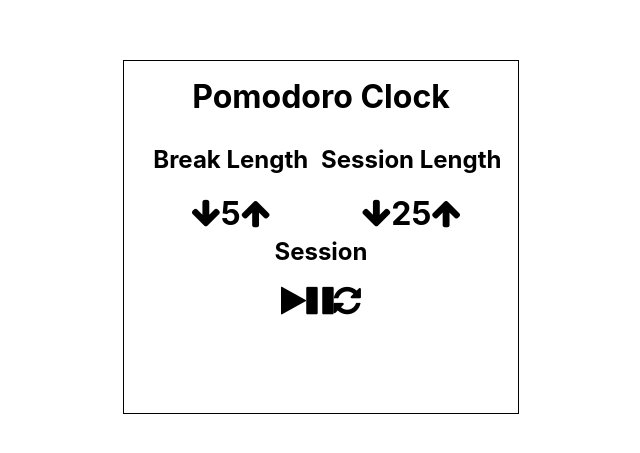
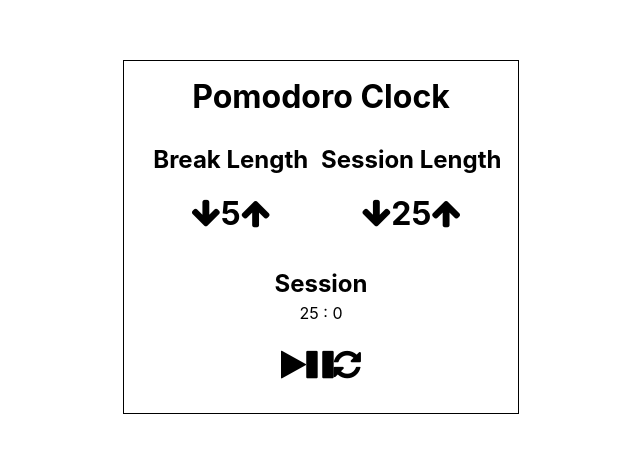
Before and after one commit to pavan-sagar/pomodoro-clock, a React (Create React App) app: page / in a window 1280 px wide. Shown: the part 179-632 px from the top of the page, without its empty margins (319-959 px from the left). Built offline with nearby package versions, Linux system fonts and the light colour scheme.

Commit message:
Added sesion and break length inc/dec logic

```diff
--- a/src/App.css
+++ b/src/App.css
@@ -11,13 +11,14 @@
 
   display: grid;
   grid-template-columns: repeat(2,1fr);
-  grid-template-rows: 3rem 5rem 5rem 3rem;
+  grid-template-rows: 3rem 7rem 7rem 3rem;
   align-content: start;
   padding:1rem;
   border: 1px solid black;
-  min-width: 20rem;
+  max-width: 90vw;
   max-width: 90vw;
   min-height: 20rem;
+  box-sizing: border-box;
 
 }
 
@@ -27,21 +28,33 @@ h1{
   justify-self: center;
 }
 
-.break-container{
+.break-length-container{
   justify-self: center;
   text-align: center;
 }
 
-.break-minutes{
+.break-length-minutes{
   display: inline;
   font-weight: bold;
   font-size: 2rem;
 }
 
-.session-container{
+.session-length-container{
   justify-self: center;
   text-align: center;
 
+}
+
+.session-length-minutes{
+  display: inline;
+  font-weight: bold;
+  font-size: 2rem;
+}
+
+.session-timer-container{
+  grid-column: 1 / span 2;
+  justify-self: center;
+  text-align: center;
 }
 
 .session-timer-header{
@@ -49,13 +62,13 @@ h1{
   grid-column: 1 / span 2;
   justify-self: center;
   margin-top: 2rem;
+  margin-bottom: 0;
 
 }
 
-.session-minutes{
-  display: inline;
-  font-weight: bold;
-  font-size: 2rem;
+.session-timer{
+  margin-top: 0.3rem;
+  margin-bottom: 0;
 }
 
 .button-bar{
--- a/src/App.js
+++ b/src/App.js
@@ -7,33 +7,103 @@ export class App extends Component {
     super(props);
 
     this.state = {
-      breakMin: 5,
-      sessionMin: 25,
+      breakLengthMin: 5,
+      sessionLengthMin: 25,
+      timerMin: 25,
+      timerSec: 0,
     };
+
+    this.changeLength = this.changeLength.bind(this);
   }
+
+  changeLength(component, direction) {
+    if (component == "session") {
+      if (direction == "up") {
+        this.setState((state, props) => {
+          return {
+            sessionLengthMin: state.sessionLengthMin + 1,
+            timerMin: state.sessionLengthMin + 1,
+          };
+        });
+      } else {
+        this.setState((state, props) => {
+          if (state.sessionLengthMin == 1) {
+            return;
+          }
+          return {
+            sessionLengthMin: state.sessionLengthMin - 1,
+            timerMin: state.sessionLengthMin - 1,
+          };
+        });
+      }
+    } else {
+      if (direction == "up") {
+        this.setState((state, props) => {
+          return { breakLengthMin: state.breakLengthMin + 1 };
+        });
+      } else {
+        this.setState((state, props) => {
+          if (state.breakLengthMin == 1) {
+            return;
+          }
+          return { breakLengthMin: state.breakLengthMin - 1 };
+        });
+      }
+    }
+  }
+
   render() {
     return (
       <div className="App">
         <div className="pomodoro-container">
           <h1>Pomodoro Clock</h1>
-          <div className="break-container">
+          <div className="break-length-container">
             <h2 className="break-header">Break Length</h2>
-            <i class="fa fa-arrow-down fa-2x" />
-            <p className="break-minutes">{this.state.breakMin}</p>
-            <i class="fa fa-arrow-up fa-2x" />
+            <i
+              class="fa fa-arrow-down fa-2x"
+              onClick={() => {
+                this.changeLength("break", "down");
+              }}
+            />
+            <p className="break-length-minutes">{this.state.breakLengthMin}</p>
+            <i
+              class="fa fa-arrow-up fa-2x"
+              onClick={() => {
+                this.changeLength("break", "up");
+              }}
+            />
           </div>
 
-          <div className="session-container">
+          <div className="session-length-container">
             <h2 className="session-header">Session Length</h2>
-            <i class="fa fa-arrow-down fa-2x" />
-            <p className="session-minutes">{this.state.sessionMin}</p>
-            <i class="fa fa-arrow-up fa-2x" />
+            <i
+              class="fa fa-arrow-down fa-2x"
+              onClick={() => {
+                this.changeLength("session", "down");
+              }}
+            />
+            <p className="session-length-minutes">
+              {this.state.sessionLengthMin}
+            </p>
+            <i
+              class="fa fa-arrow-up fa-2x"
+              onClick={() => {
+                this.changeLength("session", "up");
+              }}
+            />
           </div>
-          <h2 className="session-timer-header">Session</h2>
+
+          <div className="session-timer-container">
+            <h2 className="session-timer-header">Session</h2>
+            <p className="session-timer">
+              {this.state.timerMin} : {this.state.timerSec}
+            </p>
+          </div>
+
           <div className="button-bar">
-          <i class="fa fa-play fa-2x" />
-          <i class="fa fa-pause fa-2x" />
-          <i class="fa fa-refresh fa-2x" />
+            <i class="fa fa-play fa-2x" />
+            <i class="fa fa-pause fa-2x" />
+            <i class="fa fa-refresh fa-2x" />
           </div>
         </div>
       </div>
```
